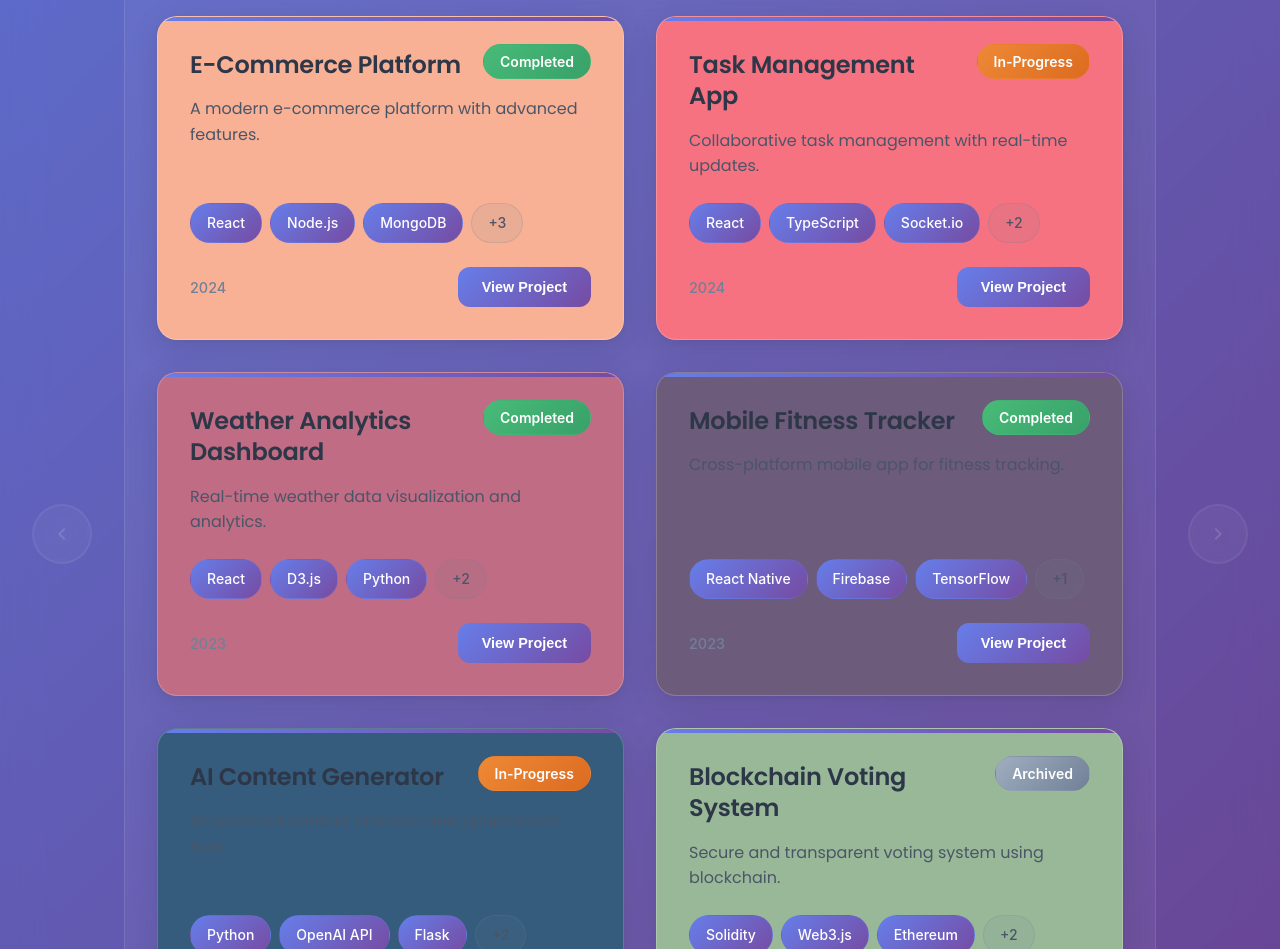
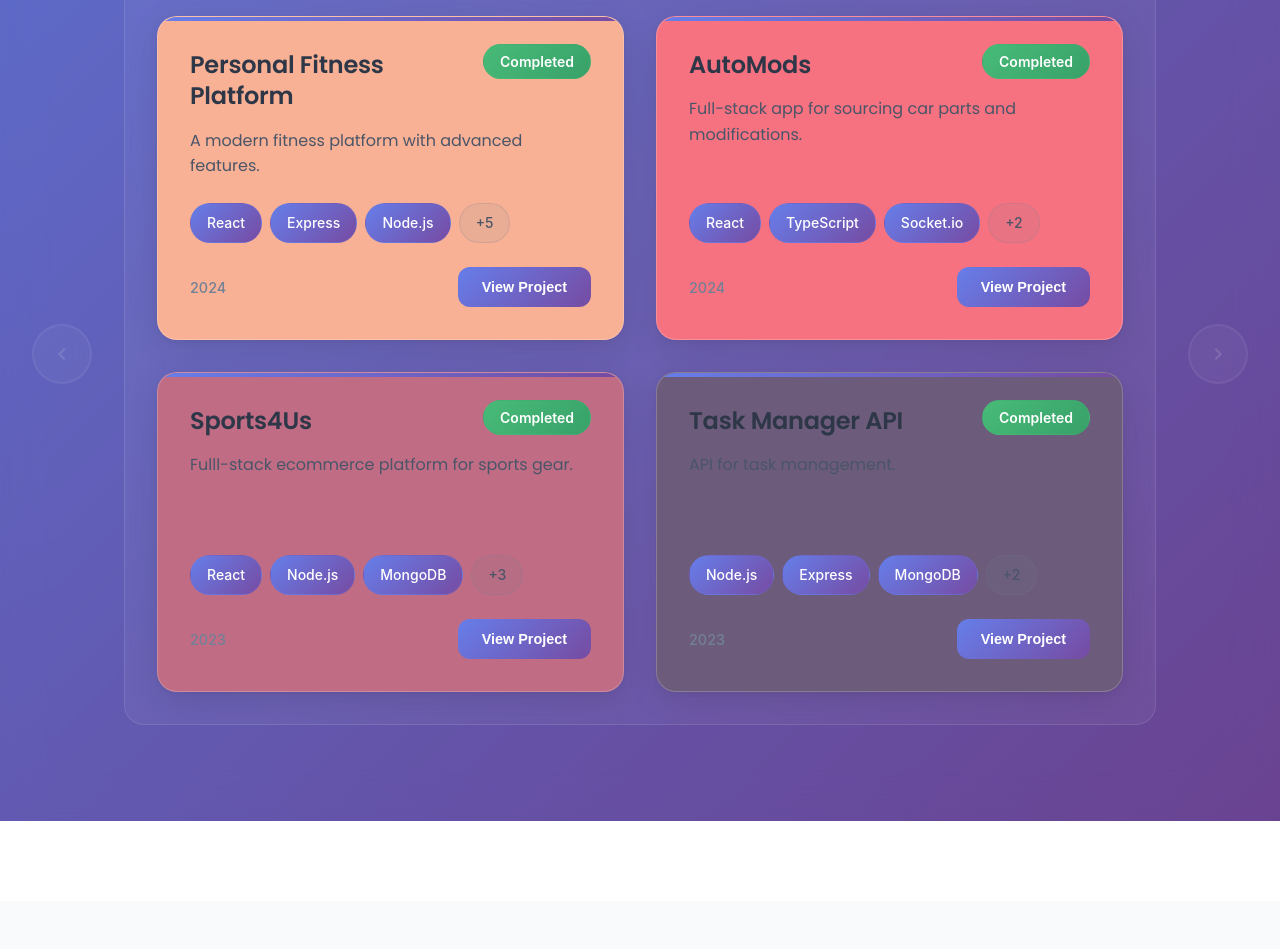
Before and after one commit to Shah-K02/portfolio-project, a React (Create React App) app in the folder my-portfolio/: page / in a window 1280 px wide. Shown: the part 2643-3592 px from the top of the page. Built offline with nearby package versions, Linux system fonts and the light colour scheme; a web font is replaced by a local one.

Commit message:
Updated projects with actual projects

```diff
--- a/my-portfolio/src/constants/projectsData.ts
+++ b/my-portfolio/src/constants/projectsData.ts
@@ -4,14 +4,14 @@ import { Project } from "../types/project";
 export const PROJECTS_DATA: Project[] = [
   {
     id: "project-1",
-    title: "E-Commerce Platform",
-    description: "A modern e-commerce platform with advanced features.",
+    title: "Personal Fitness Platform",
+    description: "A modern fitness platform with advanced features.",
     longDescription:
-      "A full-stack e-commerce platform built with React and Node.js, featuring user authentication, payment processing, inventory management, and real-time analytics. The platform supports multiple payment gateways and includes an admin dashboard for managing products and orders.",
+      "A full-stack fitness platform built with React and Express, featuring user authentication, meal tracking, progress analytics, and social sharing. The platform supports multiple fitness devices.",
     link: "https://example.com/project-one",
-    repositoryUrl: "https://github.com/user/ecommerce-platform",
-    demoUrl: "https://demo.ecommerce-platform.com",
-    technologies: ["React", "Node.js", "MongoDB", "Stripe", "Redux", "Express"],
+    repositoryUrl: "https://github.com/user/fitness-platform",
+    demoUrl: "https://demo.fitness-platform.com",
+    technologies: ["React", "Express", "Node.js", "SQL", "CSS", "Restful API", "JWT", "Axios"],
     screenshots: [
       "https://via.placeholder.com/800x500/667eea/ffffff?text=Homepage",
       "https://via.placeholder.com/800x500/764ba2/ffffff?text=Product+Page",
@@ -23,13 +23,13 @@ export const PROJECTS_DATA: Project[] = [
   },
   {
     id: "project-2",
-    title: "Task Management App",
-    description: "Collaborative task management with real-time updates.",
+    title: "AutoMods",
+    description: "Full-stack app for sourcing car parts and modifications.",
     longDescription:
-      "A comprehensive task management application that enables teams to collaborate effectively. Features include drag-and-drop task boards, real-time notifications, file attachments, time tracking, and detailed reporting. Built with modern web technologies for optimal performance.",
+      "A comprehensive application that enables users to find and modify car parts easily. Features include a user-friendly interface, real-time inventory updates, and integration with various car part suppliers. Built with modern web technologies for optimal performance.",
     link: "https://example.com/project-two",
-    repositoryUrl: "https://github.com/user/task-manager",
-    demoUrl: "https://demo.taskmanager.com",
+    repositoryUrl: "https://github.com/user/auto-mods",
+    demoUrl: "https://demo.auto-mods.com",
     technologies: [
       "React",
       "TypeScript",
@@ -41,64 +41,40 @@ export const PROJECTS_DATA: Project[] = [
       "https://via.placeholder.com/800x500/48bb78/ffffff?text=Task+Board",
       "https://via.placeholder.com/800x500/ed8936/ffffff?text=Calendar+View",
     ],
-    status: "in-progress",
-    category: "Productivity",
+    status: "completed",
+    category: "E-commerce",
     year: 2024,
   },
   {
     id: "project-3",
-    title: "Weather Analytics Dashboard",
-    description: "Real-time weather data visualization and analytics.",
+    title: "Sports4Us",
+    description: "Fulll-stack ecommerce platform for sports gear.",
     longDescription:
-      "An advanced weather analytics dashboard that aggregates data from multiple weather APIs to provide comprehensive weather insights. Features interactive charts, historical data analysis, weather alerts, and customizable widgets for different locations.",
-    repositoryUrl: "https://github.com/user/weather-dashboard",
-    technologies: ["React", "D3.js", "Python", "FastAPI", "Redis"],
+      "A comprehensive ecommerce platform that connects sports enthusiasts with the gear they need. Features include user authentication, product reviews, and a seamless checkout process.",
+    repositoryUrl: "https://github.com/user/sports4us",
+    technologies: ["React", "Node.js", "MongoDB", "Stripe", "Redux", "Express"],
     screenshots: [
-      "https://via.placeholder.com/800x500/4ecdc4/ffffff?text=Weather+Dashboard",
+      "https://via.placeholder.com/800x500/4ecdc4/ffffff?text=Sports4Us+Homepage",
     ],
     status: "completed",
-    category: "Data Visualization",
+    category: "E-commerce",
     year: 2023,
   },
   {
     id: "project-4",
-    title: "Mobile Fitness Tracker",
-    description: "Cross-platform mobile app for fitness tracking.",
+    title: "Task Manager API",
+    description: "API for task management.",
     longDescription:
-      "A comprehensive fitness tracking application built with React Native. Includes workout planning, progress tracking, social features, and integration with popular fitness devices. The app uses machine learning to provide personalized workout recommendations.",
-    demoUrl: "https://fitness-tracker-demo.com",
-    repositoryUrl: "https://github.com/user/fitness-tracker",
-    technologies: ["React Native", "Firebase", "TensorFlow", "Redux"],
+      "A robust API built with Node.js for managing tasks. Features include user authentication, task creation, updating, and deletion, with admin capabilities for managing users and tasks.",
+    demoUrl: "https://task-manager-demo.com",
+    repositoryUrl: "https://github.com/user/task-manager",
+    technologies: ["Node.js", "Express", "MongoDB", "JWT", "Mongoose"],
     screenshots: [
       "https://via.placeholder.com/400x800/ff6b6b/ffffff?text=Home+Screen",
       "https://via.placeholder.com/400x800/4ecdc4/ffffff?text=Workout+Screen",
     ],
     status: "completed",
-    category: "Mobile Development",
+    category: "API Development",
     year: 2023,
   },
-  {
-    id: "project-5",
-    title: "AI Content Generator",
-    description: "AI-powered content creation and optimization tool.",
-    longDescription:
-      "An intelligent content generation platform that uses advanced AI models to create, optimize, and analyze content. Features include SEO optimization, multiple content formats, plagiarism detection, and performance analytics.",
-    repositoryUrl: "https://github.com/user/ai-content-generator",
-    technologies: ["Python", "OpenAI API", "Flask", "React", "PostgreSQL"],
-    status: "in-progress",
-    category: "Artificial Intelligence",
-    year: 2024,
-  },
-  {
-    id: "project-6",
-    title: "Blockchain Voting System",
-    description: "Secure and transparent voting system using blockchain.",
-    longDescription:
-      "A decentralized voting platform built on blockchain technology to ensure transparency and security in electoral processes. Features voter authentication, immutable vote recording, real-time results, and comprehensive audit trails.",
-    repositoryUrl: "https://github.com/user/blockchain-voting",
-    technologies: ["Solidity", "Web3.js", "Ethereum", "React", "IPFS"],
-    status: "archived",
-    category: "Blockchain",
-    year: 2022,
-  },
 ];
```
